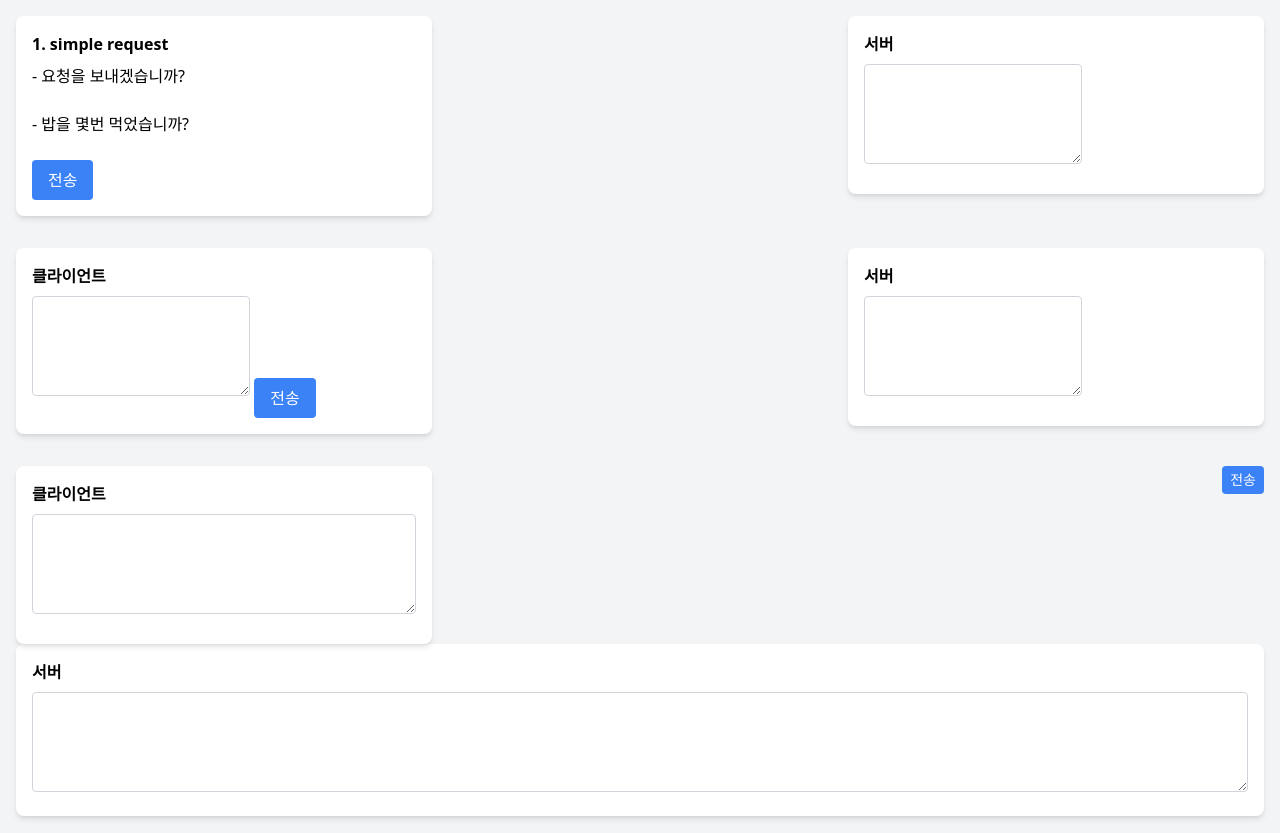
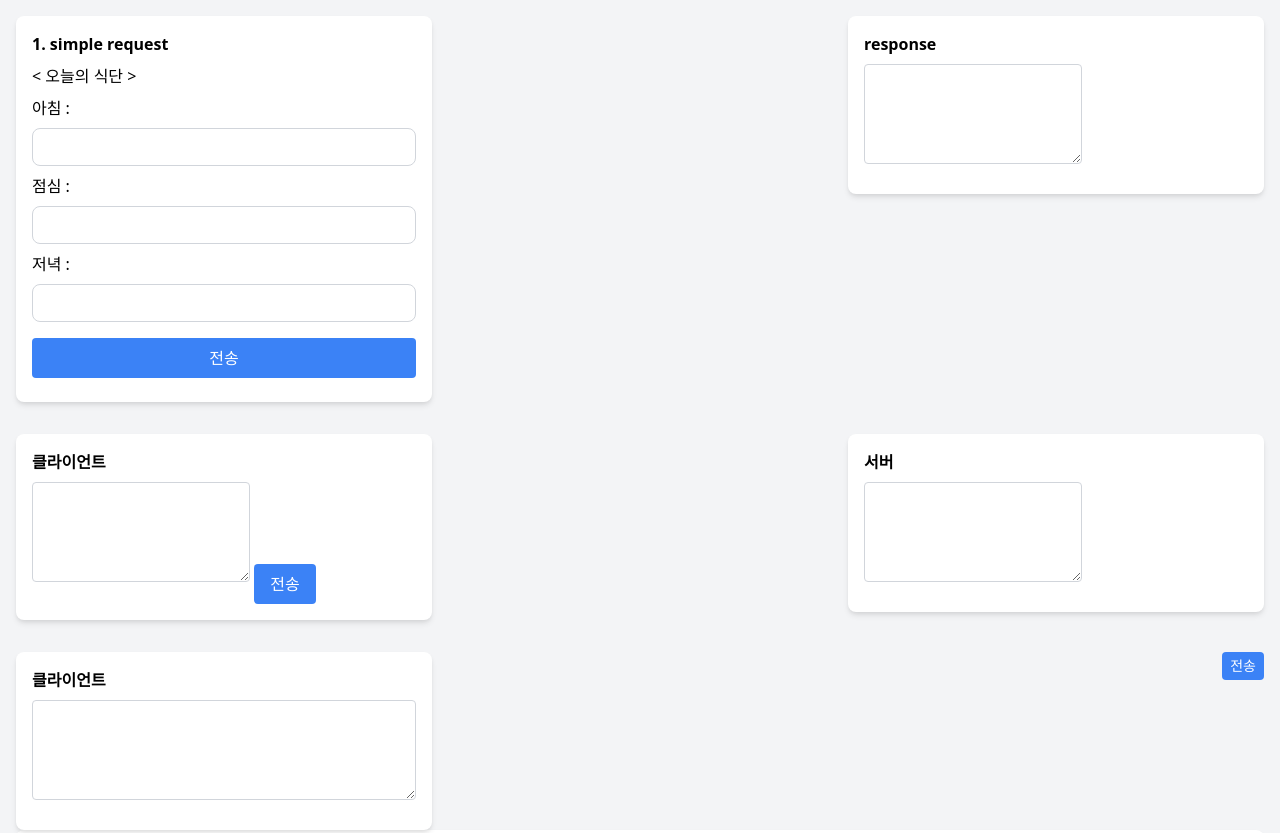
Before and after one commit to syeonnn/cors_semina, a website: page index.html in a window 1280 px wide. Shown: the top 833 px of the page. Drawn offline with nearby package versions, Linux system fonts and the light colour scheme.

Commit message:
feat: simple request 예제 구현

```diff
--- a/app1.js
+++ b/app1.js
@@ -1,5 +1,5 @@
-document.addEventListener('DOMContentLoaded', () => {
-    const form = document.getElementById('form');
+document.addEventListener("DOMContentLoaded", () => {
+  const form = document.getElementById("form");
 
   form.onsubmit = (e) => {
     e.preventDefault();
@@ -7,16 +7,21 @@ document.addEventListener('DOMContentLoaded', () => {
     const xhr = new XMLHttpRequest();
     const formData = new FormData(form);
 
+    // 로그로 formData의 내용을 출력
+    for (let [key, value] of formData.entries()) {
+      console.log(key, value);
+    }
+
     xhr.onload = () => {
       if (xhr.readyState === xhr.DONE && xhr.status === 200) {
         const responseData = xhr.responseText; // responseText: 서버로부터 받은 응답 데이터
         const result = JSON.parse(responseData); // JSON 역직렬화
-                console.log(result);
+        alert("축하드립니다. 맛있는 하루였네요 ^___^");
       }
-        }
+    };
 
-        xhr.open('POST', '/simple');
-
+    xhr.open("POST", "/simple");
+    // xhr.setRequestHeader("Content-type", "multipart/form-data");
     xhr.send(formData);
   };
 });
--- a/index.html
+++ b/index.html
@@ -1,10 +1,13 @@
 <!DOCTYPE html>
 <html lang="en">
   <head>
-    <meta charset="UTF-8">
-    <meta name="viewport" content="width=device-width, initial-scale=1.0">
+    <meta charset="UTF-8" />
+    <meta name="viewport" content="width=device-width, initial-scale=1.0" />
     <title>Document</title>
-    <link href="https://cdn.jsdelivr.net/npm/tailwindcss@2.2.19/dist/tailwind.min.css" rel="stylesheet">
+    <link
+      href="https://cdn.jsdelivr.net/npm/tailwindcss@2.2.19/dist/tailwind.min.css"
+      rel="stylesheet"
+    />
     <style>
       /* textarea 높이를 줄이기 위해 사용자 정의 높이 설정 */
       .textarea-small {
@@ -19,29 +22,48 @@
     <!-- <script src="app2.js"></script> -->
   </head>
   <body class="bg-gray-100 flex-col items-center justify-center min-h-screen">
-
-
     <div class="container mx-auto p-4">
       <div class="flex justify-between items-start space-x-4">
         <div class="w-1/3 bg-white p-4 shadow-md rounded-lg">
           <p class="font-semibold mb-2">1. simple request</p>
-                <form id="form">
+          <p class="mb-2">< 오늘의 식단 ></p>
+          <form id="form" enctype="multipart/form-data" class="flex-col">
             <div>
-                      <label for="simple1">- 요청을 보내겠습니까?</label>
-                      <input name="simple1" id="simple1"/>
+              <label for="simple1">아침 : </label>
+              <input
+                class="w-full p-1.5 border border-gray-300 rounded-lg my-2"
+                name="simple1"
+                id="simple1"
+              />
             </div>
             <div>
-                      <label for="simple2">- 밥을 몇번 먹었습니까?</label>
-                      <input name="simple2" id="simple2" />
+              <label for="simple2">점심 : </label>
+              <input
+                class="w-full p-1.5 border border-gray-300 rounded-lg my-2"
+                name="simple2"
+                id="simple2"
+              />
             </div>
             <div>
-                        <input type="submit" value="전송" class="px-4 py-2 bg-blue-500 text-white rounded hover:bg-blue-600" />
+              <label for="simple3">저녁 : </label>
+              <input
+                class="w-full p-1.5 border border-gray-300 rounded-lg my-2"
+                name="simple3"
+                id="simple3"
+              />
             </div>
+            <input
+              type="submit"
+              value="전송"
+              class="w-full px-4 py-2 my-2 bg-blue-500 text-white rounded hover:bg-blue-600"
+            />
           </form>
         </div>
         <div class="w-1/3 bg-white p-4 shadow-md rounded-lg">
-                <p class="font-semibold mb-2">서버</p>
-                <textarea class="textarea-small textarea-narrow p-2 border border-gray-300 rounded focus:outline-none focus:ring-2 focus:ring-blue-500 mb-2"></textarea>
+          <p class="font-semibold mb-2">response</p>
+          <textarea
+            class="textarea-small textarea-narrow p-2 border border-gray-300 rounded focus:outline-none focus:ring-2 focus:ring-blue-500 mb-2"
+          ></textarea>
         </div>
       </div>
     </div>
@@ -49,12 +71,20 @@
       <div class="flex justify-between items-start space-x-4">
         <div class="w-1/3 bg-white p-4 shadow-md rounded-lg">
           <p class="font-semibold mb-2">클라이언트</p>
-                <textarea class="textarea-small textarea-narrow p-2 border border-gray-300 rounded focus:outline-none focus:ring-2 focus:ring-blue-500 mb-2"></textarea>
-                <button class="px-4 py-2 bg-blue-500 text-white rounded hover:bg-blue-600">전송</button>
+          <textarea
+            class="textarea-small textarea-narrow p-2 border border-gray-300 rounded focus:outline-none focus:ring-2 focus:ring-blue-500 mb-2"
+          ></textarea>
+          <button
+            class="px-4 py-2 bg-blue-500 text-white rounded hover:bg-blue-600"
+          >
+            전송
+          </button>
         </div>
         <div class="w-1/3 bg-white p-4 shadow-md rounded-lg">
           <p class="font-semibold mb-2">서버</p>
-                <textarea class="textarea-small textarea-narrow p-2 border border-gray-300 rounded focus:outline-none focus:ring-2 focus:ring-blue-500 mb-2"></textarea>
+          <textarea
+            class="textarea-small textarea-narrow p-2 border border-gray-300 rounded focus:outline-none focus:ring-2 focus:ring-blue-500 mb-2"
+          ></textarea>
         </div>
       </div>
     </div>
@@ -62,18 +92,26 @@
       <div class="flex justify-between items-start space-x-4">
         <div class="w-1/3 bg-white p-4 shadow-md rounded-lg">
           <p class="font-semibold mb-2">클라이언트</p>
-                <textarea class="textarea-small full-width p-2 border border-gray-300 rounded focus:outline-none focus:ring-2 focus:ring-blue-500 mb-2"></textarea>
+          <textarea
+            class="textarea-small full-width p-2 border border-gray-300 rounded focus:outline-none focus:ring-2 focus:ring-blue-500 mb-2"
+          ></textarea>
         </div>
-            <button class="px-2 py-1 text-sm bg-blue-500 text-white rounded hover:bg-blue-600">전송</button>
+        <button
+          class="px-2 py-1 text-sm bg-blue-500 text-white rounded hover:bg-blue-600"
+        >
+          전송
+        </button>
       </div>
-        <div class="flex-1 bg-white p-4 shadow-md rounded-lg flex flex-col justify-between">
+      <div
+        class="flex-1 bg-white p-4 shadow-md rounded-lg flex flex-col justify-between"
+      >
         <div class="flex flex-col w-full">
           <p class="font-semibold mb-2">서버</p>
-                <textarea class="textarea-small full-width p-2 border border-gray-300 rounded focus:outline-none focus:ring-2 focus:ring-blue-500 mb-2"></textarea>
+          <textarea
+            class="textarea-small full-width p-2 border border-gray-300 rounded focus:outline-none focus:ring-2 focus:ring-blue-500 mb-2"
+          ></textarea>
         </div>
       </div>
     </div>
-
-
   </body>
 </html>
--- a/package.json
+++ b/package.json
@@ -11,6 +11,7 @@
   "dependencies": {
     "dotenv": "^16.4.5",
     "express": "^4.19.2",
+    "multer": "^1.4.5-lts.1",
     "superagent": "^9.0.2"
   },
   "type": "module"
```
Also changed, not shown: server.js (+20 -13 lines), 1 other file. Lines whose indentation alone changed are shown as unchanged.
